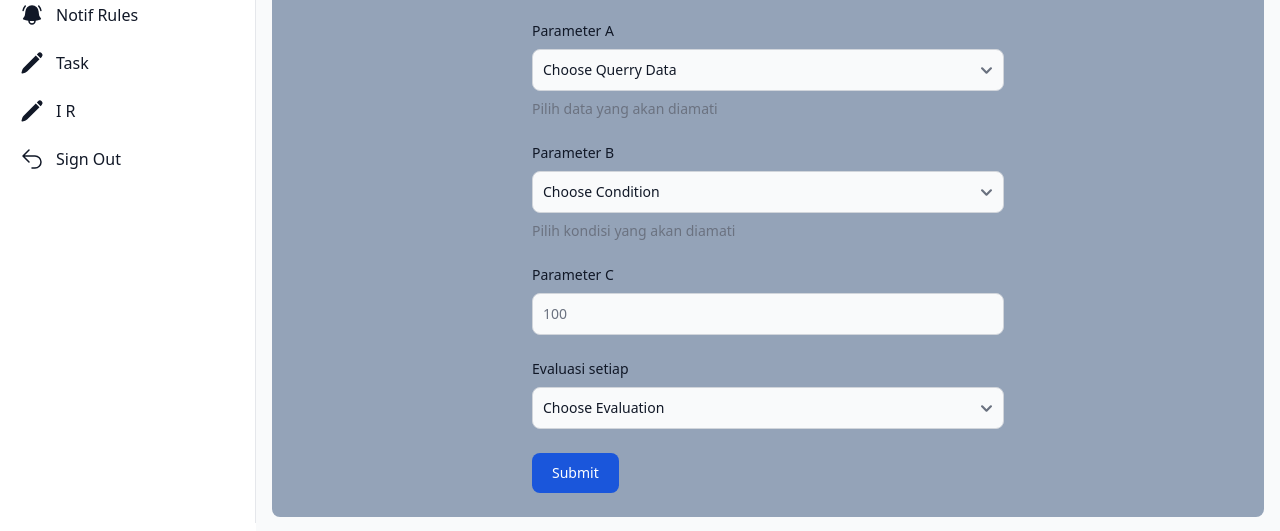
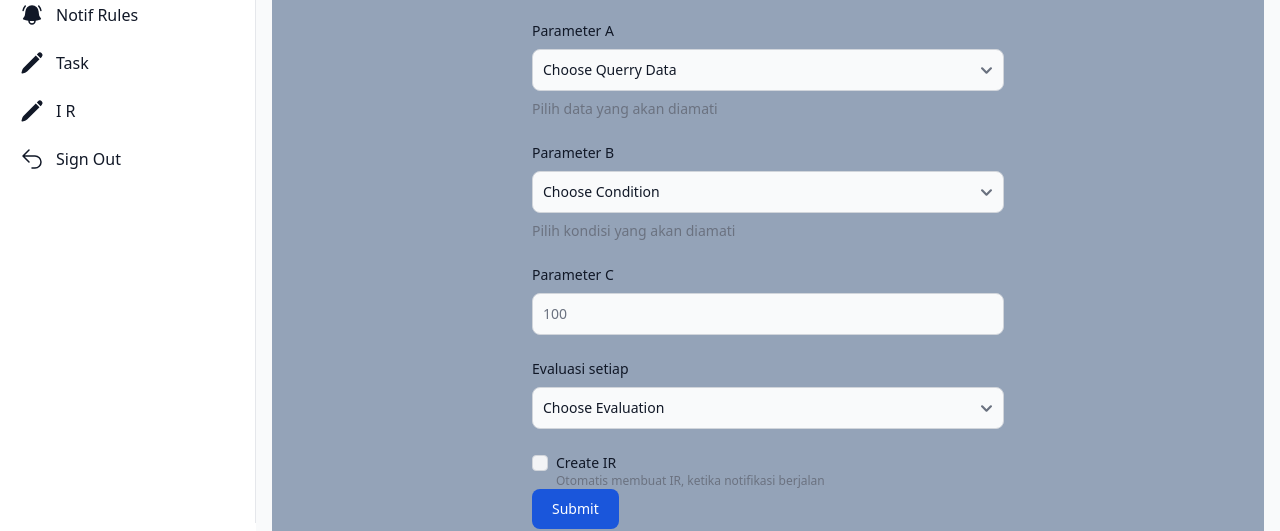
Before and after one commit to engtpg/engtpg, a website: page src/add_notif_rules.html in a window 1280 px wide. Shown: the part 277-808 px from the top of the page. Drawn offline with nearby package versions, Linux system fonts and the light colour scheme.

```diff
--- a/src/add_notif_rules.html
+++ b/src/add_notif_rules.html
@@ -282,6 +282,17 @@
                             <option value="DE">30 menit</option>
                         </select>
                     </div>
+                    <div class="col-span-2">
+                        <div class="flex">
+                            <div class="flex items-center h-5">
+                                <input id="helper-checkbox" aria-describedby="helper-checkbox-text" type="checkbox" value="" class="w-4 h-4 text-blue-600 bg-gray-100 border-gray-300 rounded focus:ring-blue-500 dark:focus:ring-blue-600 dark:ring-offset-gray-800 focus:ring-2 dark:bg-gray-700 dark:border-gray-600">
+                            </div>
+                            <div class="ms-2 text-sm">
+                                <label for="helper-checkbox" class="font-medium text-gray-900 dark:text-gray-300">Create IR</label>
+                                <p id="helper-checkbox-text" class="text-xs font-normal text-gray-500 dark:text-gray-300">Otomatis membuat IR, ketika notifikasi berjalan</p>
+                            </div>
+                        </div>
+                    </div>
                     <button type="submit" onclick="window.location.href='notif_rules.html';" class="text-white bg-blue-700 hover:bg-blue-800 focus:ring-4 focus:outline-none focus:ring-blue-300 font-medium rounded-lg text-sm w-full sm:w-auto px-5 py-2.5 text-center dark:bg-blue-600 dark:hover:bg-blue-700 dark:focus:ring-blue-800">Submit</button>
                 </form>
 
```
Also changed, not shown: src/css/output.css.
